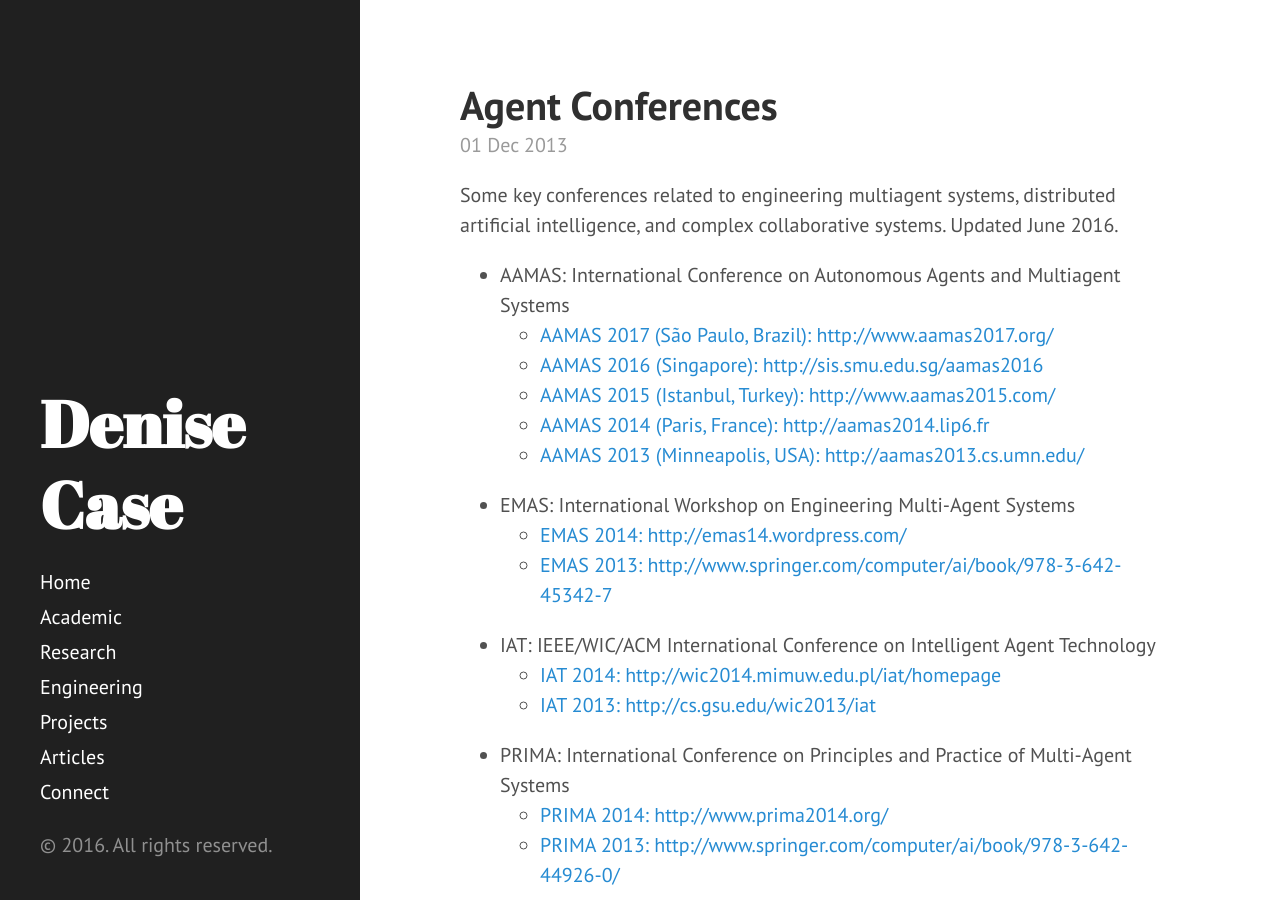
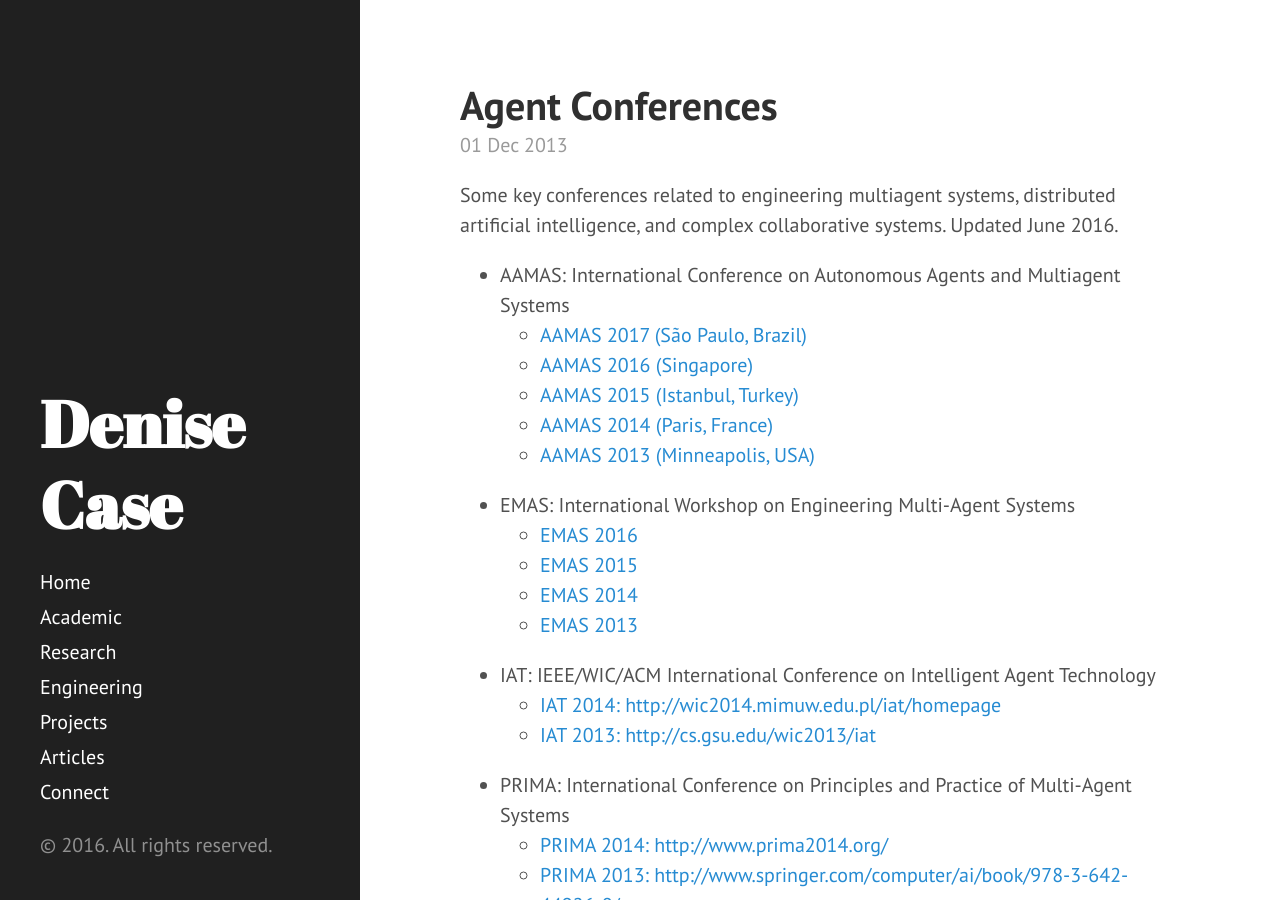
Before and after one commit to denisecase/denisecase.github.io, a Jekyll site: the page built from _posts/2013-12-01-agent-conf.md, in a window 1280 px wide and 900 px high. Built offline with Jekyll 4.4.1, drawn with Linux system fonts in a browser that asks for light colours; comment, search, counter and statistics services are not loaded.

Commit message:
EMAS updates

```diff
--- a/_posts/2013-12-01-agent-conf.md
+++ b/_posts/2013-12-01-agent-conf.md
@@ -6,14 +6,16 @@
 Some key conferences related to engineering multiagent systems, distributed artificial intelligence, and complex collaborative systems. Updated June 2016.
 
 *   AAMAS: International Conference on Autonomous Agents and Multiagent Systems
-    *   [AAMAS 2017 (São Paulo, Brazil): http://www.aamas2017.org/](http://www.aamas2017.org/)
-    *   [AAMAS 2016 (Singapore): http://sis.smu.edu.sg/aamas2016](http://sis.smu.edu.sg/aamas2016)
-    *   [AAMAS 2015 (Istanbul, Turkey): http://www.aamas2015.com/](http://www.aamas2015.com/)
-    *   [AAMAS 2014 (Paris, France): http://aamas2014.lip6.fr](http://aamas2014.lip6.fr/)
-    *   [AAMAS 2013 (Minneapolis, USA): http://aamas2013.cs.umn.edu/](http://aamas2013.cs.umn.edu/)
+    *   [AAMAS 2017 (São Paulo, Brazil)](http://www.aamas2017.org/)
+    *   [AAMAS 2016 (Singapore)](http://sis.smu.edu.sg/aamas2016)
+    *   [AAMAS 2015 (Istanbul, Turkey)](http://www.aamas2015.com/)
+    *   [AAMAS 2014 (Paris, France)](http://aamas2014.lip6.fr/)
+    *   [AAMAS 2013 (Minneapolis, USA)](http://aamas2013.cs.umn.edu/)
 *   EMAS: International Workshop on Engineering Multi-Agent Systems
-    *   [EMAS 2014: http://emas14.wordpress.com/](http://emas14.wordpress.com/)
-    *   [EMAS 2013: http://www.springer.com/computer/ai/book/978-3-642-45342-7](http://www.springer.com/computer/ai/book/978-3-642-45342-7)
+    *   [EMAS 2016](http://www.utdmavs.org/emas2016/)
+    *   [EMAS 2015](http://www.di.unito.it/~baldoni/EMAS2015/)
+    *   [EMAS 2014](http://emas14.wordpress.com/)
+    *   [EMAS 2013](http://www.springer.com/computer/ai/book/978-3-642-45342-7)
 *   IAT: IEEE/WIC/ACM International Conference on Intelligent Agent Technology
     *   [IAT 2014: http://wic2014.mimuw.edu.pl/iat/homepage](http://wic2014.mimuw.edu.pl/iat/homepage)
     *   [IAT 2013: http://cs.gsu.edu/wic2013/iat](http://cs.gsu.edu/wic2013/iat)
```
